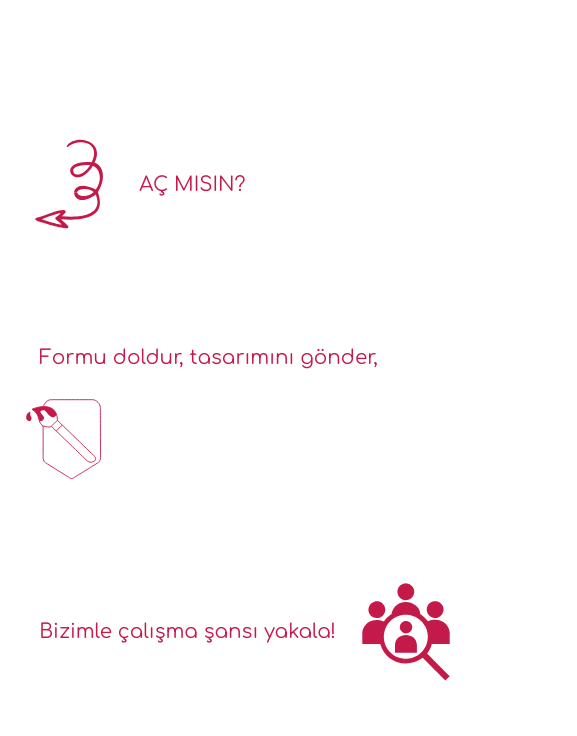
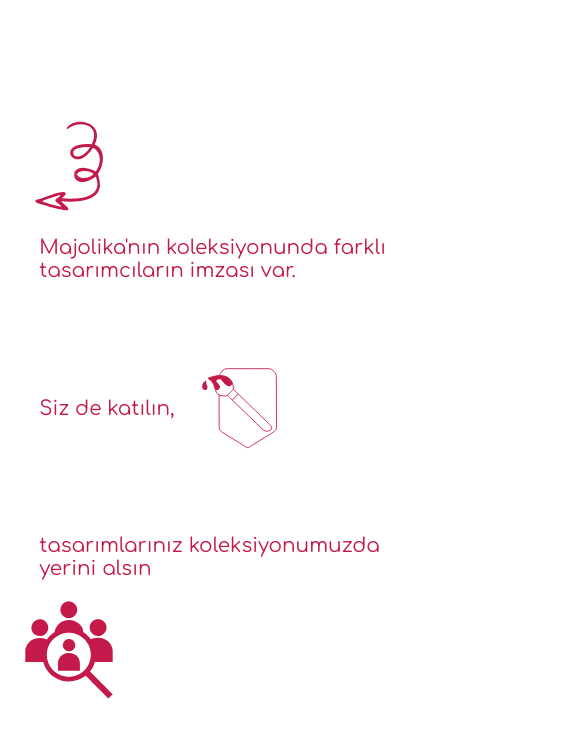
Before and after one commit to asilliahmet/google-form-holder, a plain HTML site: page index.html in a window 1280 px wide. Shown: the full height of the page, 703-1280 px from the left. Drawn offline with Linux system fonts and the light colour scheme.

Commit message:
Add files via upload

```diff
--- a/index.html
+++ b/index.html
@@ -25,14 +25,14 @@
       <div id="info">
         <div class="inforow">
           <i id="firstarrow"></i>
-          <span>AÇ MISIN?</span>
+          <span>Majolika'nın koleksiyonunda farklı tasarımcıların imzası var.</span>
         </div>
         <div class="inforow">
-          <span>Formu doldur, tasarımını gönder,</span>
+          <span>Siz de katılın,</span>
           <i id="fircastroke"></i>
         </div>
         <div class="inforow">
-          <span>Bizimle çalışma şansı yakala!</span>
+          <span>tasarımlarınız koleksiyonumuzda yerini alsın</span>
           <i id="hiring"></i>
         </div>
       </div>
```
